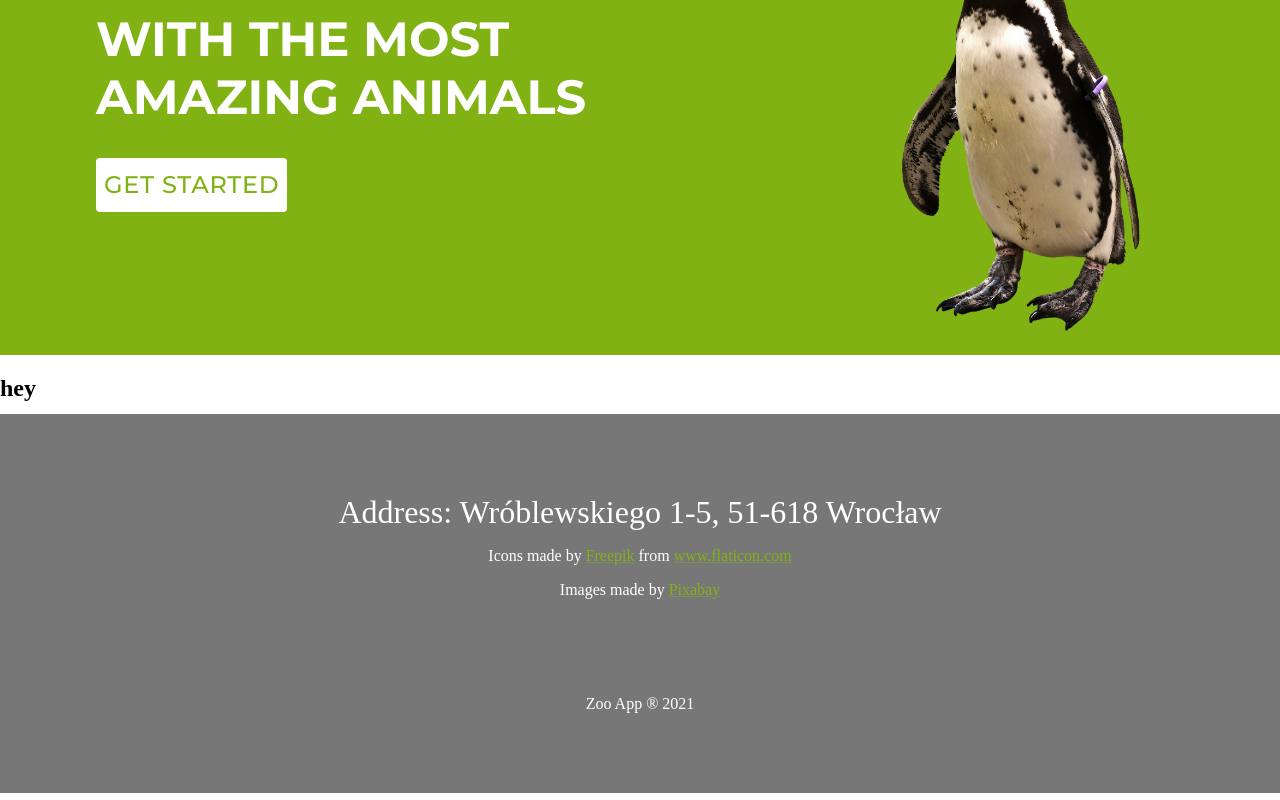
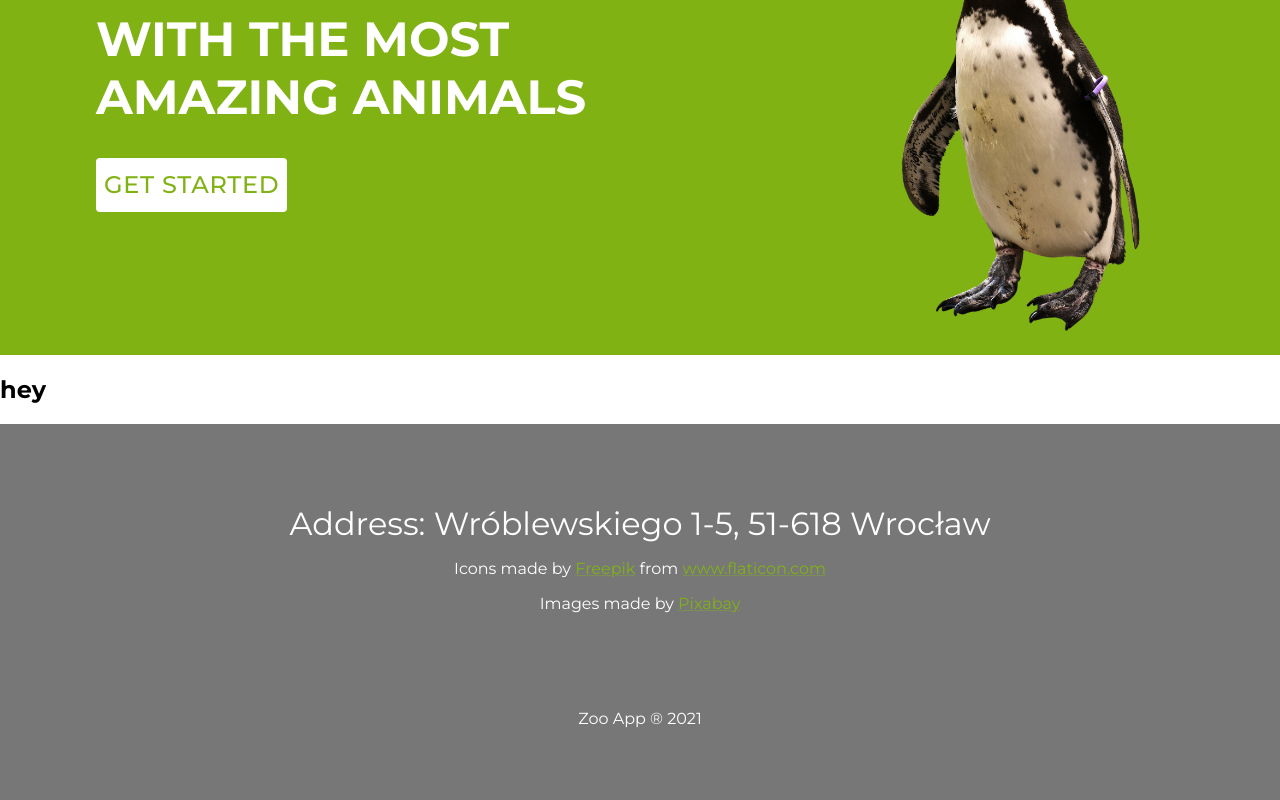
Before and after one commit to karolinakowalczyk/zoo-app-frontend, a React (Create React App) app: page / in a window 1280 px wide. Shown: the part 289-1089 px from the top of the page. Built offline with nearby package versions, Linux system fonts and the light colour scheme; no server answers; a web font is replaced by a local one.

Commit message:
sticky footer

```diff
--- a/src/App.css
+++ b/src/App.css
@@ -10,8 +10,18 @@
 .main-container {
   margin-right: -0.5rem;
   margin-left: -0.5rem;
+  min-height: 44vh;
+}
 
+/*.page-container {
+  display: flex;
+  flex-direction: column;
+  min-height: 100vh;
 }
+
+.content-wrap{
+  flex: 1;
+}*/
 
 .logo-link {
   color: #FFF;
--- a/src/App.js
+++ b/src/App.js
@@ -511,8 +511,9 @@ const App = () => {
 
           <Route component={NotFound} />
         </Switch>
-        <Footer/>
+
       </Box>
+      <Footer/>
     </ThemeProvider>
   );
 };
--- a/src/components/Footer.js
+++ b/src/components/Footer.js
@@ -1,9 +1,9 @@
 import React from "react";
-import { Container, Grid, Box, Link } from '@mui/material/';
+import { Container, Box, Link } from '@mui/material/';
 
 const Footer = () => {
   return (
-    <footer>
+    <footer style={{position:'sticky', top: '100%', marginRight: '-0.5rem', marginLeft: '-0.5rem', marginBottom: '-0.5rem'}}>
         <Box
         px={{ xs: 3, sm: 10 }}
         py={{ xs: 5, sm: 10 }}
@@ -11,7 +11,7 @@ const Footer = () => {
         bgcolor="#777777"
         color="white"
       >
-        <Container maxWidth="lg">
+        <Container maxWidth="lg" >
           <Box textAlign="center" sx={{
                     fontSize: '2rem'
             }}>
--- a/src/components/LoginRequired.js
+++ b/src/components/LoginRequired.js
@@ -5,7 +5,7 @@ import { useHistory } from "react-router-dom";
 
 const useStyles = makeStyles((theme) => ({
   paper: {
-    marginTop: 20,
+    marginTop: '10rem',
     display: 'flex',
     flexDirection: 'column',
     alignItems: 'center',
--- a/src/components/RequestResetPassword.js
+++ b/src/components/RequestResetPassword.js
@@ -20,7 +20,7 @@ const required = (value) => {
 
 const useStyles = makeStyles((theme) => ({
   paper: {
-    marginTop: theme.spacing(20),
+    marginTop: '10rem',
     display: 'flex',
     flexDirection: 'column',
     alignItems: 'center',
@@ -31,24 +31,24 @@ const useStyles = makeStyles((theme) => ({
     width: '100%',
     height: '3rem',
     border: '0.01rem solid #81B214',
-    marginTop: theme.spacing(2),
-    marginBottom: theme.spacing(2),
+    marginTop: '2rem',
+    marginBottom: '2rem',
     borderRadius: '0.25rem',
     backgroundColor: '#fafafa',
   },
   form: {
     width: '100%',
-    marginTop: theme.spacing(1),
+    marginTop: '1rem',
   },
   submit: {
-    marginTop: theme.spacing(1),
+    marginTop: '1rem',
     width: "101.25%",
     '&:hover': {
       background: "#777777",
     },
   },
   alert: {
-    marginTop: theme.spacing(1),
+    marginTop: '1rem',
   },
   h1: {
     color: '#000'
--- a/src/components/ResetPassword.js
+++ b/src/components/ResetPassword.js
@@ -2,7 +2,7 @@ import React, { useState, useRef } from "react";
 import Form from "react-validation/build/form";
 import CheckButton from "react-validation/build/button";
 import Input from "react-validation/build/input";
-import { Container, Typography, Button, CircularProgress, Link, Alert  } from '@mui/material/';
+import { Container, Typography, Button, CircularProgress, Alert  } from '@mui/material/';
 import { makeStyles } from '@mui/styles';
 import EmailIcon from '@mui/icons-material/Email';
 import AuthService from "../services/auth.service";
@@ -21,7 +21,7 @@ const required = (value) => {
 
 const useStyles = makeStyles((theme) => ({
   paper: {
-    marginTop: theme.spacing(20),
+    marginTop: '10rem',
     display: 'flex',
     flexDirection: 'column',
     alignItems: 'center',
@@ -32,24 +32,24 @@ const useStyles = makeStyles((theme) => ({
     width: '100%',
     height: '3rem',
     border: '0.01rem solid #81B214',
-    marginTop: theme.spacing(2),
-    marginBottom: theme.spacing(2),
+    marginTop: '2rem',
+    marginBottom: '2rem',
     borderRadius: '0.25rem',
     backgroundColor: '#fafafa',
   },
   form: {
     width: '100%',
-    marginTop: theme.spacing(1),
+    marginTop: '1rem',
   },
   submit: {
-    marginTop: theme.spacing(1),
+    marginTop: '1rem',
     width: "101.25%",
     '&:hover': {
       background: "#777777",
     },
   },
   alert: {
-    marginTop: theme.spacing(1),
+    marginTop: '1rem',
   },
   h1: {
     color: '#000'
--- a/src/components/Tickets.js
+++ b/src/components/Tickets.js
@@ -1,5 +1,5 @@
 import React from "react";
-import { Table, TableBody, TableCell, TableContainer, TableHead, TableRow, Divider, List, ListItem, ListSubheader, ListItemText, ListItemIcon } from '@mui/material/'
+import { Table, TableBody, TableCell, TableContainer, TableHead, TableRow, List, ListItem, ListSubheader, ListItemText, ListItemIcon } from '@mui/material/'
 
 import penguin from '../assets/images/penguin.png';
 
--- a/src/index.js
+++ b/src/index.js
@@ -1,6 +1,7 @@
 import React from "react";
 import ReactDOM from "react-dom";
 import { BrowserRouter } from "react-router-dom";
+import "./index.css"
 
 import App from "./App";
 
```
